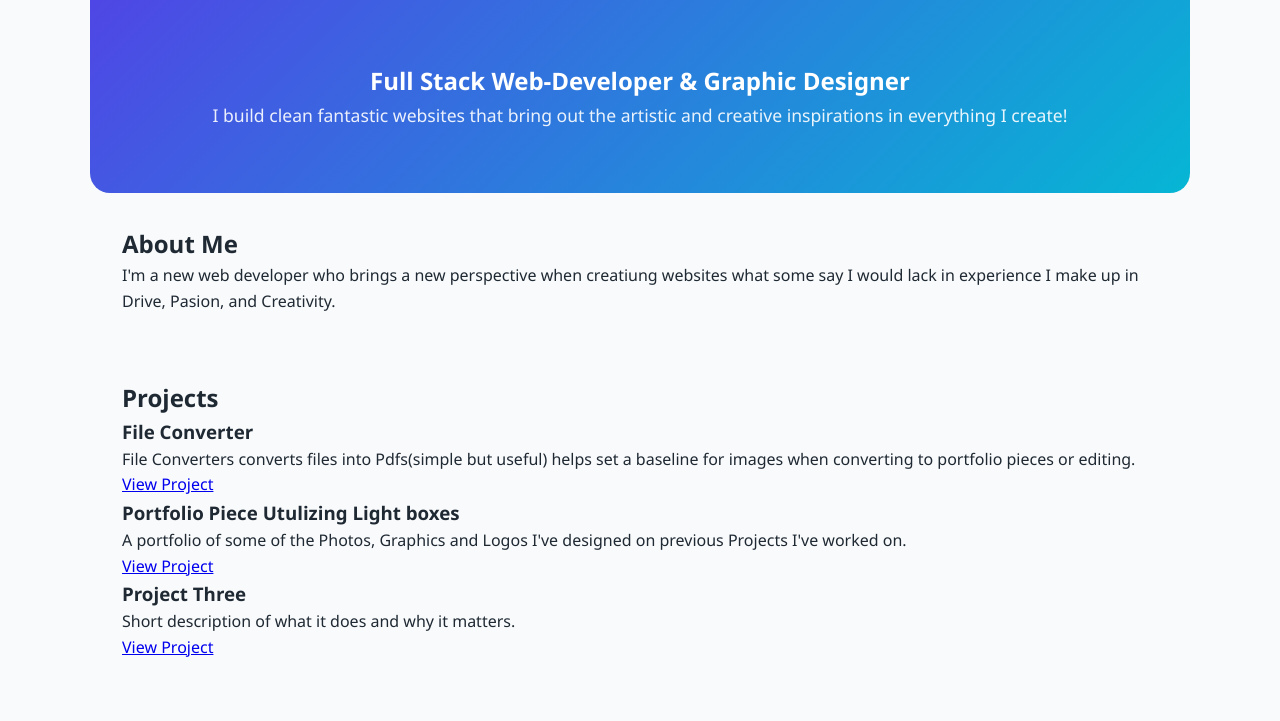
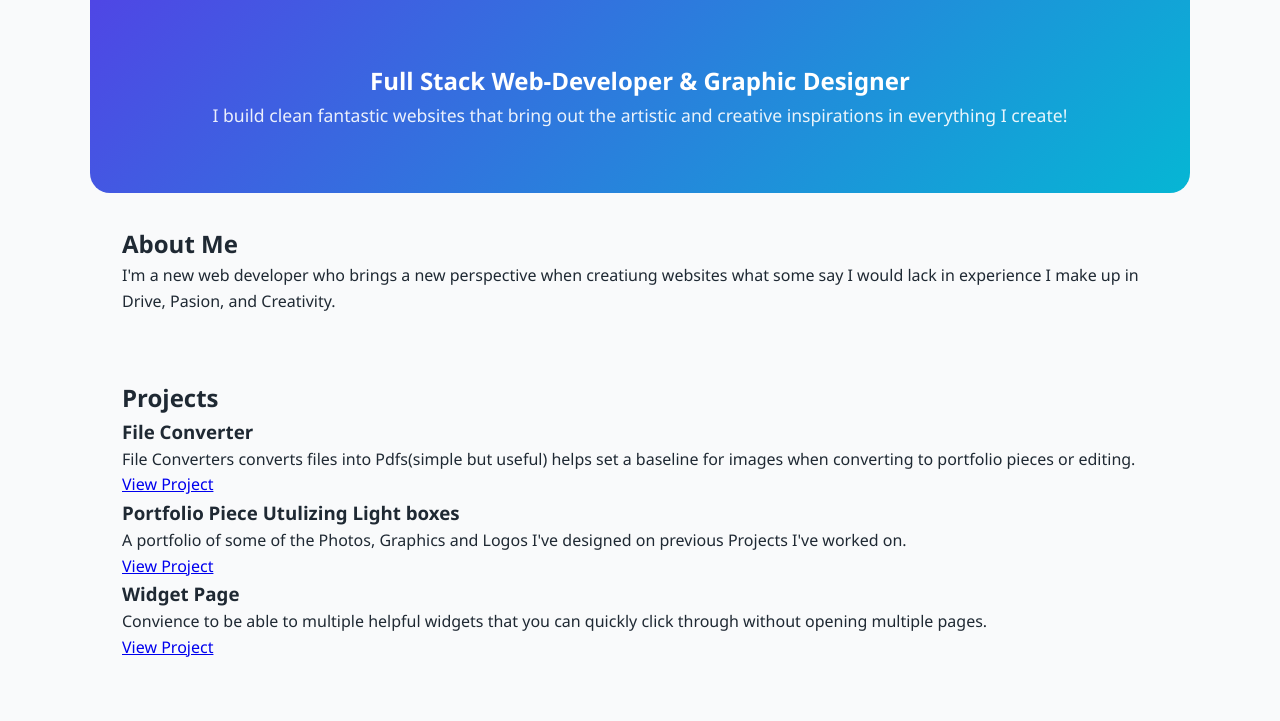
Before and after one commit to BrandenLN/Branden-Nassour-portfolio, a plain HTML site: page index.html in a window 1280 px wide. Shown: the part 73-794 px from the top of the page. Drawn offline with Linux system fonts and the light colour scheme.

Commit message:
Update index.html

```diff
--- a/index.html
+++ b/index.html
@@ -70,8 +70,11 @@
         </article>
 
         <article>
-          <h3>Project Three</h3>
-          <p>Short description of what it does and why it matters.</p>
+          <h3>Widget Page</h3>
+          <p>
+            Convience to be able to multiple helpful widgets that you can
+            quickly click through without opening multiple pages.
+          </p>
           <a
             href="./project_3/project_3.html"
             aria-label="View Project Three details"
```
